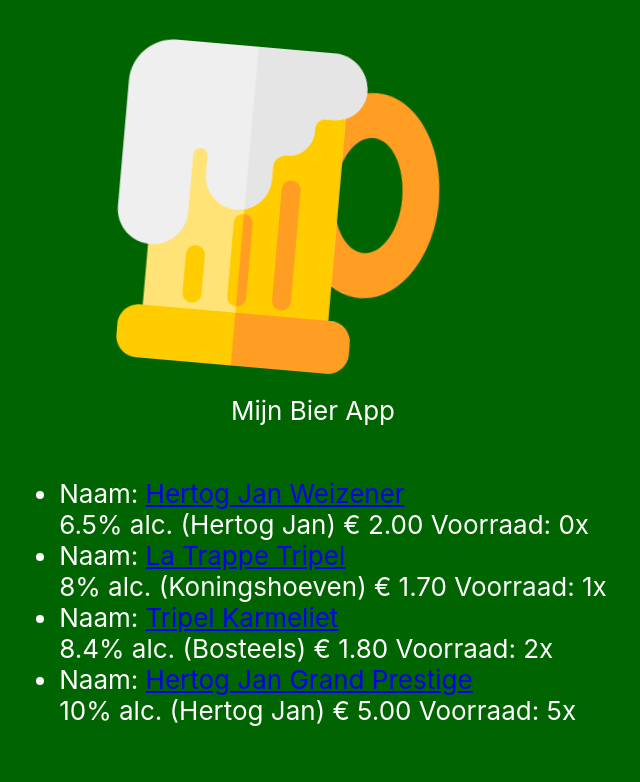
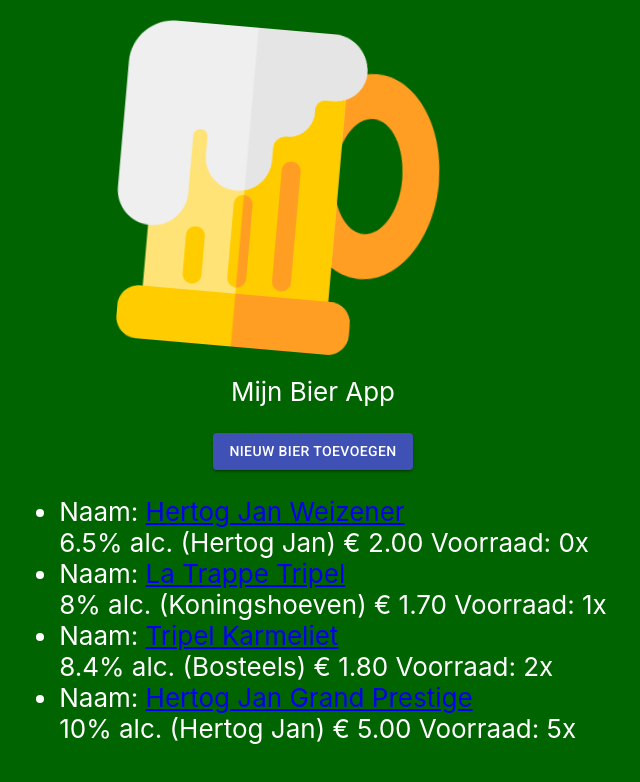
Before and after one commit to mijnbier/app, a React (Create React App) app: page / in a window 1280 px wide. Shown: the top 782 px of the page, without its empty margins (327-967 px from the left). Built offline with nearby package versions, Linux system fonts and the light colour scheme.

Commit message:
Btn + Page add beer

```diff
--- a/src/App.js
+++ b/src/App.js
@@ -1,6 +1,7 @@
 import React from "react";
 import Home from "./Pages/Home";
 import BeerDetail from "./Pages/BeerDetail";
+import AddBeer from "./Pages/AddBeer";
 import { BrowserRouter as Router, Switch, Route } from "react-router-dom";
 
 export default function App() {
@@ -11,6 +12,7 @@
           <Route exact path="/">
             <Home />
           </Route>
+          <Route path="/add-beer" children={<AddBeer />} />
           <Route path="/:id" children={<BeerDetail />} />
         </Switch>
       </div>
--- /dev/null
+++ b/src/Pages/AddBeer.js
@@ -0,0 +1,10 @@
+import React from "react";
+
+export default function AddBeer() {
+
+    return (
+        <div>
+            <h3>Pagina Bier toevoegen</h3>
+        </div>
+    );
+}
--- a/src/Pages/Home.js
+++ b/src/Pages/Home.js
@@ -1,6 +1,8 @@
 import React from "react";
 import logo from "../pub.svg";
+import Button from '@material-ui/core/Button';
 import { data } from "../Data";
+import { Link } from 'react-router-dom';
 import "./Home.css";
 import BeerList from "../Components/BeerList";
 
@@ -9,7 +11,8 @@
     <header>
       <img src={logo} className="logo" alt="logo" />
       <p>Mijn Bier App</p>
+      <Button variant="contained" color="primary" component={Link} to="/add-beer">Nieuw Bier toevoegen</Button >
       <BeerList name="Duncan" data={data}></BeerList>
-    </header>
+    </header >
   );
 }
```
